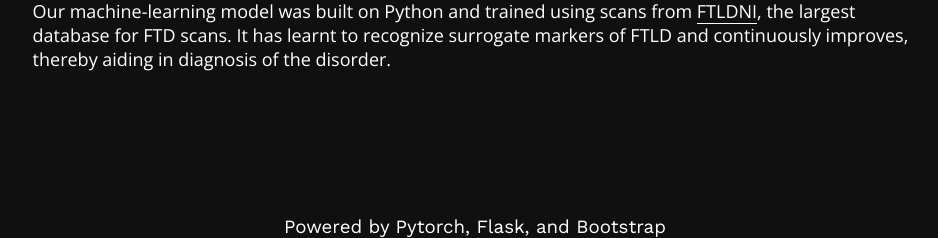
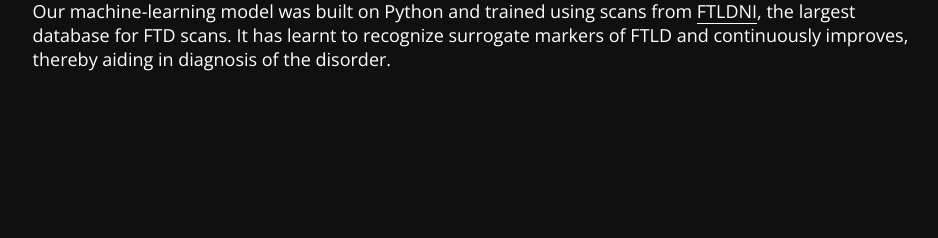
Before and after one commit to namanmodani/denotia, a Flask app: page /faq/ in a window 1280 px wide. Shown: the part 688-926 px from the top of the page, without its empty margins (165-1103 px from the left). After the commit the page ends 759 px from the top, so only its background shows below. Run offline with Flask 2, Linux system fonts and the light colour scheme.

Commit message:
Update faq.html

```diff
--- a/templates/faq.html
+++ b/templates/faq.html
@@ -98,8 +98,6 @@ it at an early stage to ensure specific interventions, timely management with sy
 <hr width="70%">
 <p class = x3> Our machine-learning model was built on Python and trained using scans from <a href = "{{ url_for ('ftldni') }}" class = link1>FTLDNI</a>, the largest database for FTD scans.
 It has learnt to recognize surrogate markers of FTLD and continuously improves, thereby aiding in diagnosis of the disorder.</p>
-
-<h3 class = 'footer'> Powered by Pytorch, Flask, and Bootstrap </h3>
-
+<br>
 </body>
 </html>
```
